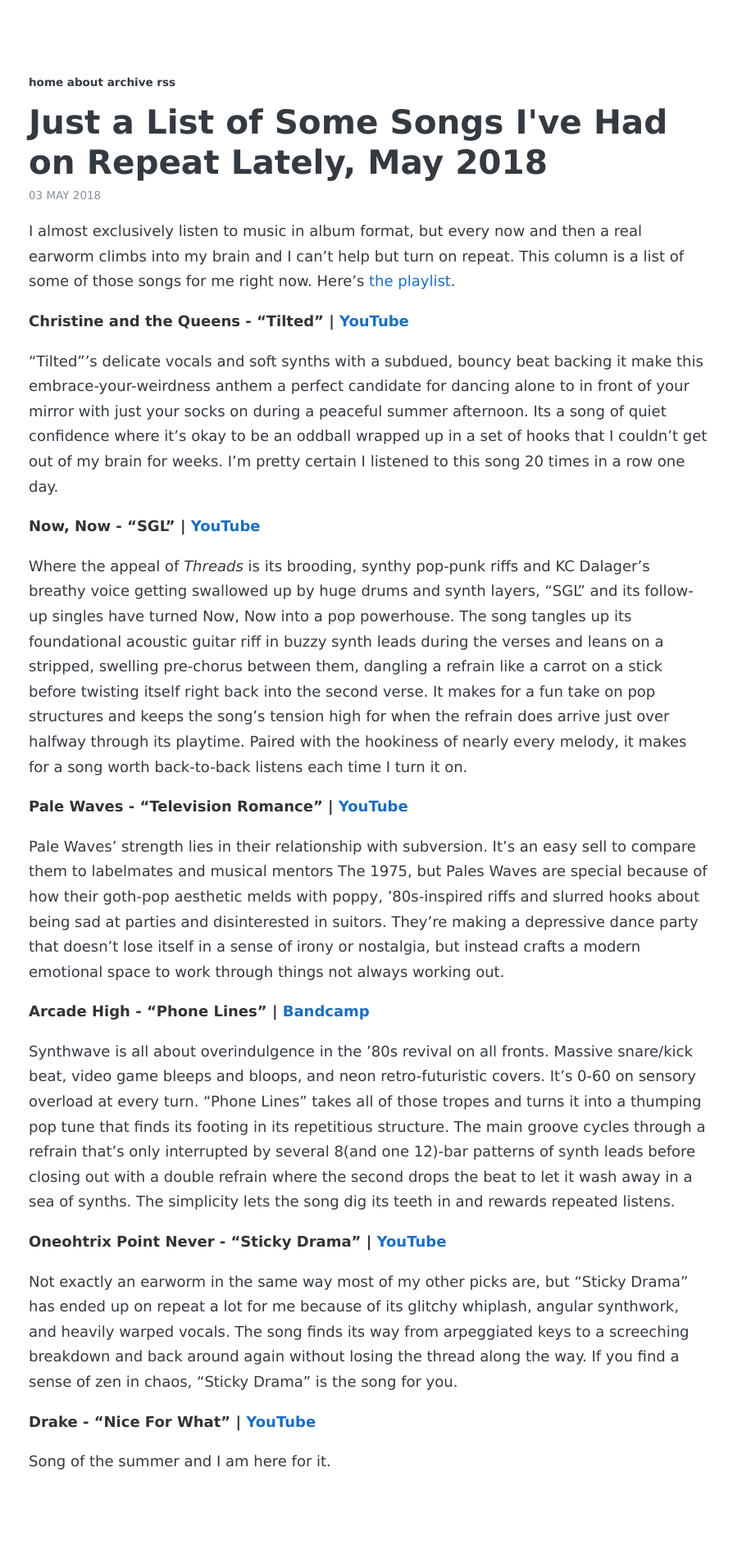
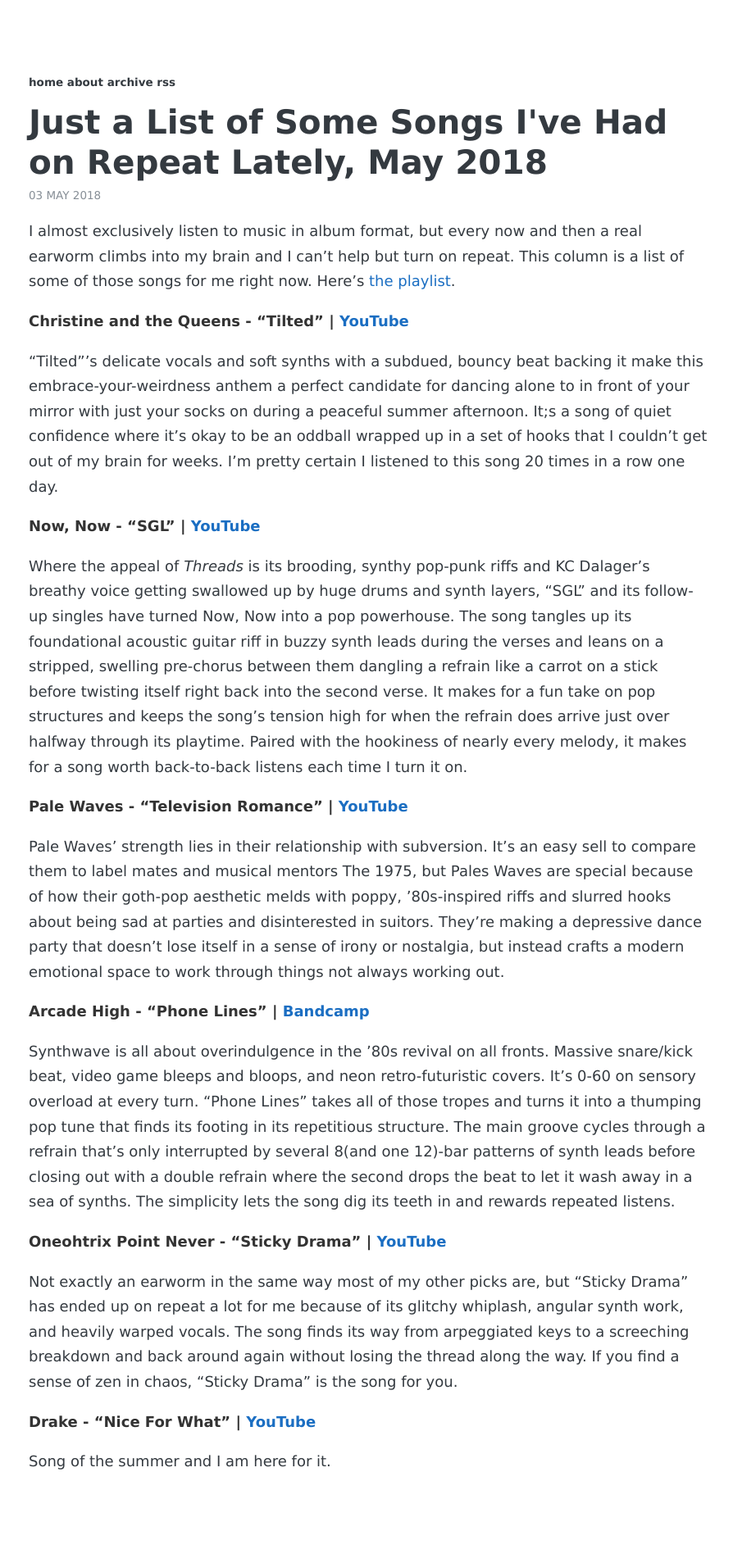
Before and after one commit to thisisamatthew/thisisamatthew.github.io, a Jekyll site: the page built from _posts/2018-05-03-earworms-201805.md, in a window 1280 px wide. Shown: the whole page at 82% size, without its empty margins (191-1085 px from the left). Built offline with Jekyll 4.4.1, drawn with Linux system fonts in a browser that asks for light colours; some web fonts are replaced.

Commit message:
Update 2018-05-03-earworms-201805.md

```diff
--- a/_posts/2018-05-03-earworms-201805.md
+++ b/_posts/2018-05-03-earworms-201805.md
@@ -8,15 +8,15 @@
 
 **Christine and the Queens - "Tilted" &#124; [YouTube](https://youtu.be/9RBzsjga73s)**
 
-"Tilted"'s delicate vocals and soft synths with a subdued, bouncy beat backing it make this embrace-your-weirdness anthem a perfect candidate for dancing alone to in front of your mirror with just your socks on during a peaceful summer afternoon. Its a song of quiet confidence where it's okay to be an oddball wrapped up in a set of hooks that I couldn't get out of my brain for weeks. I'm pretty certain I listened to this song 20 times in a row one day.
+"Tilted"'s delicate vocals and soft synths with a subdued, bouncy beat backing it make this embrace-your-weirdness anthem a perfect candidate for dancing alone to in front of your mirror with just your socks on during a peaceful summer afternoon. It;s a song of quiet confidence where it's okay to be an oddball wrapped up in a set of hooks that I couldn't get out of my brain for weeks. I'm pretty certain I listened to this song 20 times in a row one day.
 
 **Now, Now - "SGL" &#124; [YouTube](https://youtu.be/8ahcV_3oE6Q)**
 
-Where the appeal of *Threads* is its brooding, synthy pop-punk riffs and KC Dalager's breathy voice getting swallowed up by huge drums and synth layers, "SGL" and its follow-up singles have turned Now, Now into a pop powerhouse. The song tangles up its foundational acoustic guitar riff in buzzy synth leads during the verses and leans on a stripped, swelling pre-chorus between them, dangling a refrain like a carrot on a stick before twisting itself right back into the second verse. It makes for a fun take on pop structures and keeps the song's tension high for when the refrain does arrive just over halfway through its playtime. Paired with the hookiness of nearly every melody, it makes for a song worth back-to-back listens each time I turn it on.
+Where the appeal of *Threads* is its brooding, synthy pop-punk riffs and KC Dalager's breathy voice getting swallowed up by huge drums and synth layers, "SGL" and its follow-up singles have turned Now, Now into a pop powerhouse. The song tangles up its foundational acoustic guitar riff in buzzy synth leads during the verses and leans on a stripped, swelling pre-chorus between them dangling a refrain like a carrot on a stick before twisting itself right back into the second verse. It makes for a fun take on pop structures and keeps the song's tension high for when the refrain does arrive just over halfway through its playtime. Paired with the hookiness of nearly every melody, it makes for a song worth back-to-back listens each time I turn it on.
 
 **Pale Waves - "Television Romance" &#124; [YouTube](https://youtu.be/d1FbCcsmzQk)**
 
-Pale Waves' strength lies in their relationship with subversion. It's an easy sell to compare them to labelmates and musical mentors The 1975, but Pales Waves are special because of how their goth-pop aesthetic melds with poppy, '80s-inspired riffs and slurred hooks about being sad at parties and disinterested in suitors. They're making a depressive dance party that doesn't lose itself in a sense of irony or nostalgia, but instead crafts a modern emotional space to work through things not always working out.
+Pale Waves' strength lies in their relationship with subversion. It's an easy sell to compare them to label mates and musical mentors The 1975, but Pales Waves are special because of how their goth-pop aesthetic melds with poppy, '80s-inspired riffs and slurred hooks about being sad at parties and disinterested in suitors. They're making a depressive dance party that doesn't lose itself in a sense of irony or nostalgia, but instead crafts a modern emotional space to work through things not always working out.
 
 **Arcade High - "Phone Lines" &#124; [Bandcamp](https://telefuturenow.bandcamp.com/track/phone-lines-feat-hayley-stewart)**
 
@@ -24,7 +24,7 @@
 
 **Oneohtrix Point Never - "Sticky Drama" &#124; [YouTube](https://youtu.be/td-e4i2BL_Q)**
 
-Not exactly an earworm in the same way most of my other picks are, but "Sticky Drama" has ended up on repeat a lot for me because of its glitchy whiplash, angular synthwork, and heavily warped vocals. The song finds its way from arpeggiated keys to a screeching breakdown and back around again without losing the thread along the way. If you find a sense of zen in chaos, "Sticky Drama" is the song for you.
+Not exactly an earworm in the same way most of my other picks are, but "Sticky Drama" has ended up on repeat a lot for me because of its glitchy whiplash, angular synth work, and heavily warped vocals. The song finds its way from arpeggiated keys to a screeching breakdown and back around again without losing the thread along the way. If you find a sense of zen in chaos, "Sticky Drama" is the song for you.
 
 **Drake - "Nice For What" &#124; [YouTube](https://youtu.be/U9BwWKXjVaI)**
 
```
